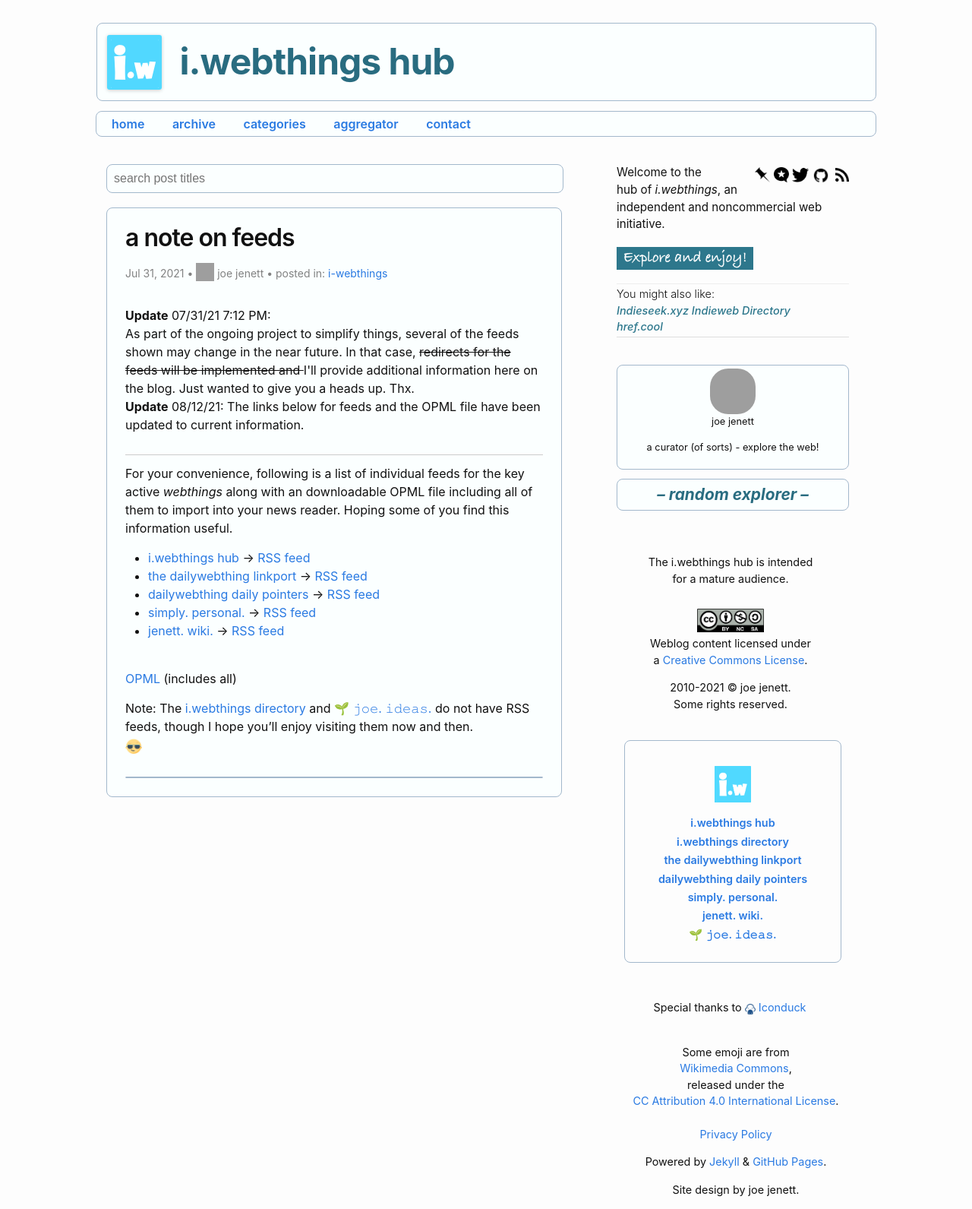
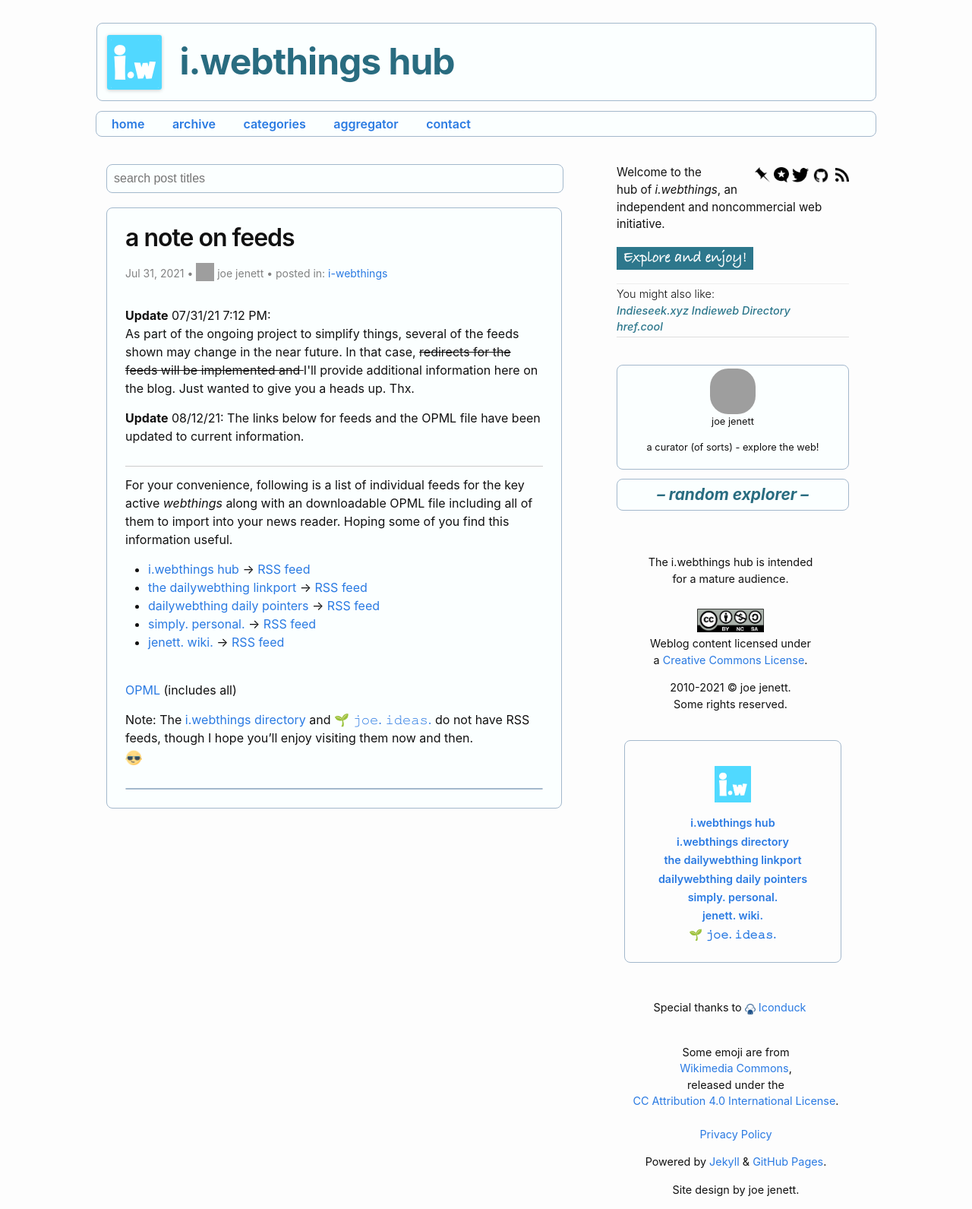
Before and after one commit to joejenett/i.webthings, a Jekyll site: the page built from _posts/2021-07-31-a-note-on-feeds.md, in a window 1280 px wide. Shown: the whole page at 76% size. Built offline with Jekyll 4.4.1, drawn with Linux system fonts in a browser that asks for light colours; comment, search, counter and statistics services are not loaded; grey boxes are pictures that could not be loaded.

Commit message:
Update 2021-07-31-a-note-on-feeds.md

```diff
--- a/_posts/2021-07-31-a-note-on-feeds.md
+++ b/_posts/2021-07-31-a-note-on-feeds.md
@@ -7,14 +7,12 @@ author: joe jenett
 categories: i-webthings
 ---
 <div style="border-bottom:1px solid #ccc;padding-bottom:12px;margin-bottom:12px;"><strong>Update</strong> 07/31/21 7:12 PM:<br />
-As part of the ongoing project to simplify things, several of the feeds shown may change in the near future. In that case, <span style="text-decoration:line-through;">redirects for the feeds will be implemented and </span>I'll provide additional information here on the blog. Just wanted to give you a heads up. Thx.
-<p>
-<strong>Update</strong> 08/12/21: The links below for feeds and the OPML file have been updated to current information.
-</p>
+<p>As part of the ongoing project to simplify things, several of the feeds shown may change in the near future. In that case, <span style="text-decoration:line-through;">redirects for the feeds will be implemented and </span>I'll provide additional information here on the blog. Just wanted to give you a heads up. Thx.</p>
+<p><strong>Update</strong> 08/12/21: The links below for feeds and the OPML file have been updated to current information.</p>
 </div>
 <p>For your convenience, following is a list of individual feeds for the key active <em>webthings</em> along with an downloadable OPML file including all of them to import into your news reader. Hoping some of you find this information useful.</p>
 <ul>
-<li><a href="https://hub.iwebthings.com/" title="">i.webthings hub</a> → <a href="https://iwebthings.jenett.org/" title="">RSS feed</a></li>
+<li><a href="https://iwebthings.jenett.org/" title="">i.webthings hub</a> → <a href="https://iwebthings.jenett.org/feed.atom" title="">RSS feed</a></li>
 <li><a href="https://the.dailywebthing.com/" title="">the dailywebthing linkport</a> → <a href="https://the.dailywebthing.com/feed/" title="">RSS feed</a></li>
 <li><a href="https://pointers.dailywebthing.com/" title="">dailywebthing daily pointers</a> → <a href="https://pointers.dailywebthing.com/feed/" title="">RSS feed</a></li>
 <li><a href="https://simply.personal.jenett.org/" title="">simply. personal.</a> → <a href="https://simply.personal.jenett.org/feed/" title="">RSS feed</a></li>
```
